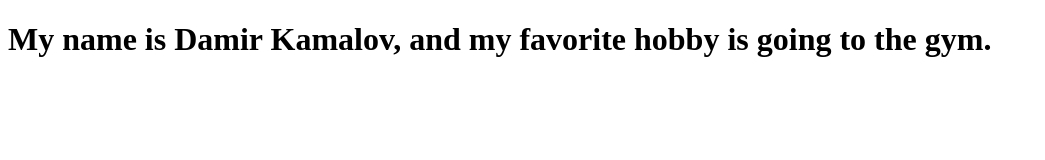
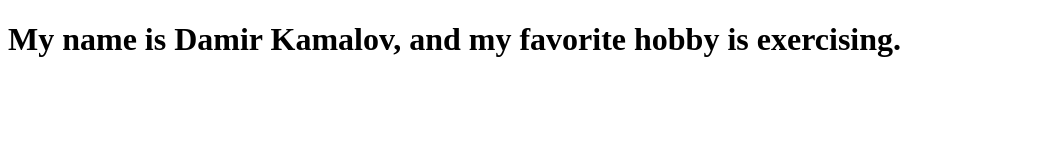
Before and after one commit to dkamalov/Kamalov_Damir_ttp_static, a plain HTML site: page index.html in a window 1280 px wide. Shown: the whole page, without its empty margins (0-1045 px from the left). Drawn offline with Linux system fonts and the light colour scheme.

Commit message:
Update index.html

```diff
--- a/index.html
+++ b/index.html
@@ -1,6 +1,6 @@
 <!DOCTYPE HTML>
 <html>
 <body>
-<h1>  My name is Damir Kamalov, and my favorite hobby is going to the gym. </h1>
+<h1>  My name is Damir Kamalov, and my favorite hobby is exercising. </h1>
 </body>
 </html>
```
